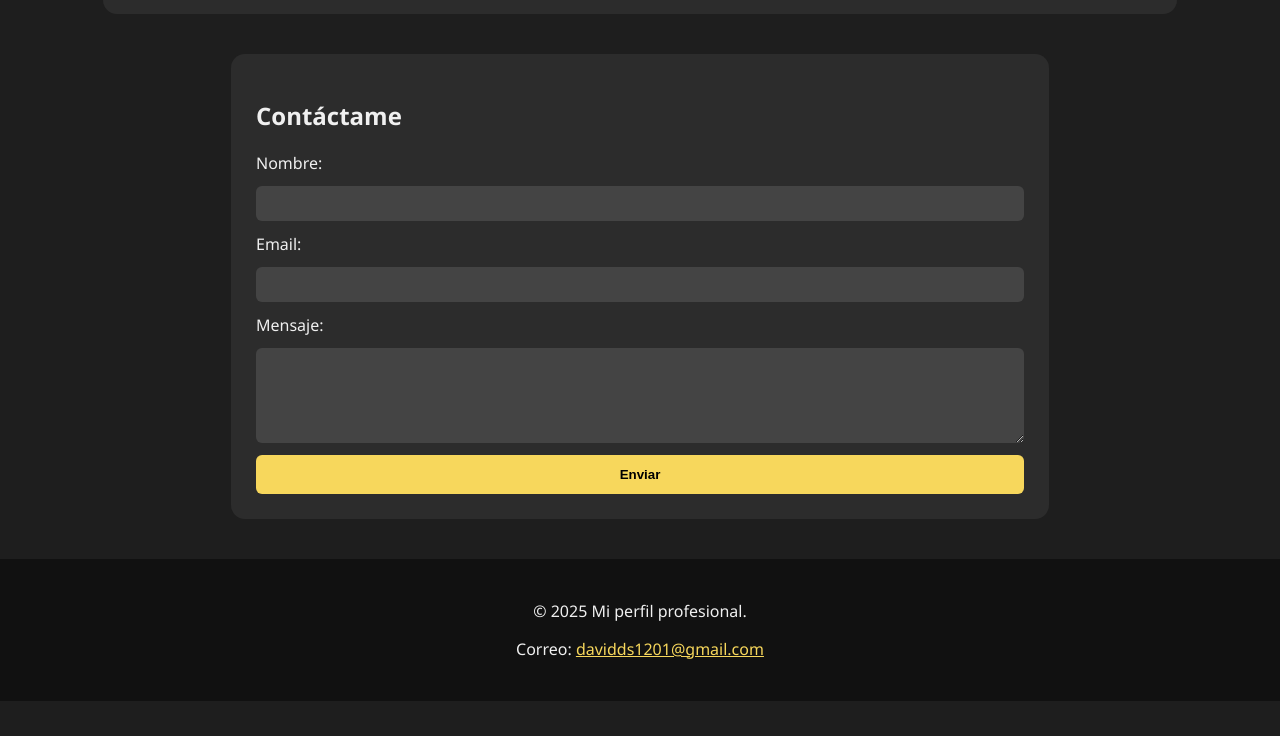
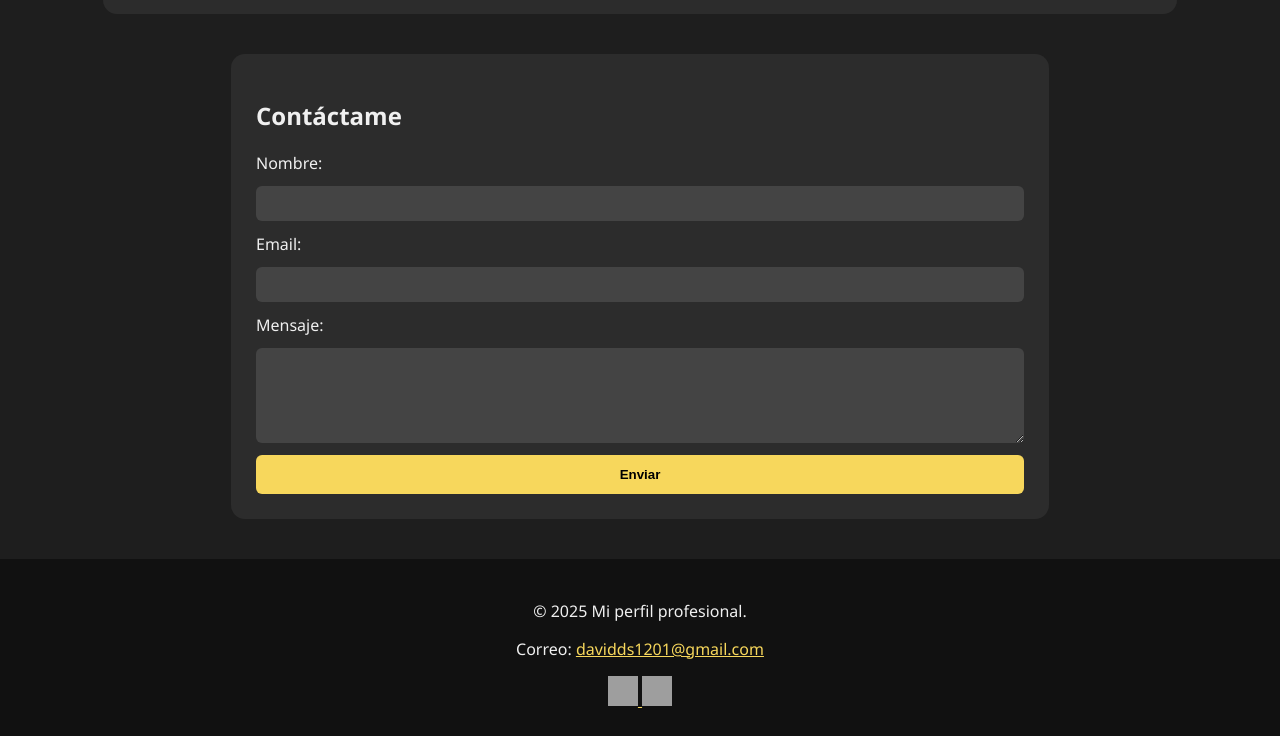
Before and after one commit to David-Sitta/MiPerfilProfesional, a plain HTML site: page index.html in a window 1280 px wide. Shown: the part 1169-1905 px from the top of the page. Before the commit the page ends 1870 px from the top, so only its background shows below. Drawn offline with Linux system fonts and the light colour scheme; grey boxes are pictures that could not be loaded.

Commit message:
atom y rss

```diff
--- a/index.html
+++ b/index.html
@@ -6,6 +6,8 @@
 
     <link rel="stylesheet" href="https://cdnjs.cloudflare.com/ajax/libs/font-awesome/6.6.0/css/all.min.css">
     <link rel="stylesheet" href="stylesheets/style.css">
+    <link rel="alternate" type="application/rss+xml" title="RSS" href="feed.rss">
+    <link rel="alternate" type="application/atom+xml" title="Atom" href="feed.atom">
 </head>
 
 <body>
@@ -176,6 +178,12 @@
     <footer>
         <p>&copy; 2025 Mi perfil profesional.</p>
         <p>Correo: <a href="mailto:davidds1201@gmail.com">davidds1201@gmail.com</a></p>
+        <a href="feed.rss">
+        <img src="https://upload.wikimedia.org/wikipedia/commons/5/51/Rss_icon.svg" width="30" height="30" alt="RSS">
+        </a>
+        <a href="feed.atom">
+        <img src="https://upload.wikimedia.org/wikipedia/commons/4/43/Feed-icon.svg" width="30" height="30" alt="Atom">
+        </a>
     </footer>
 
 </body>
```
